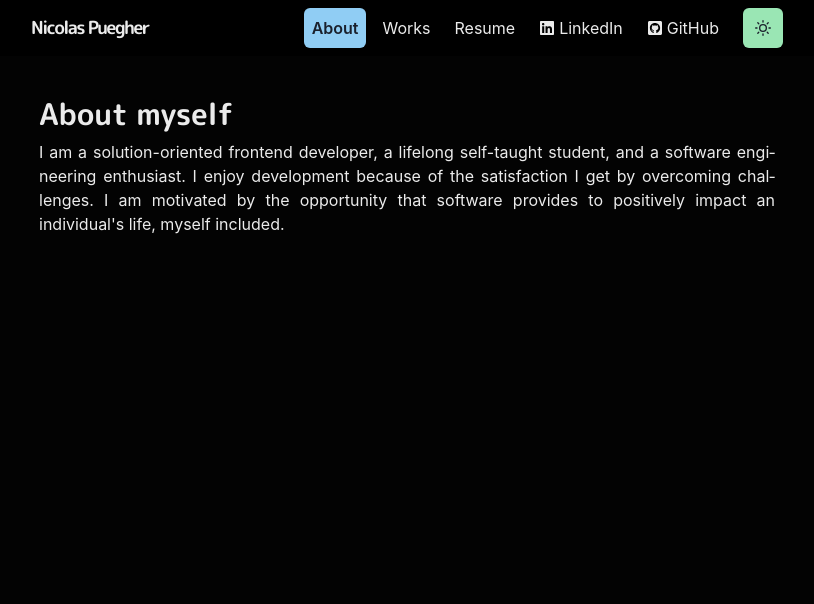
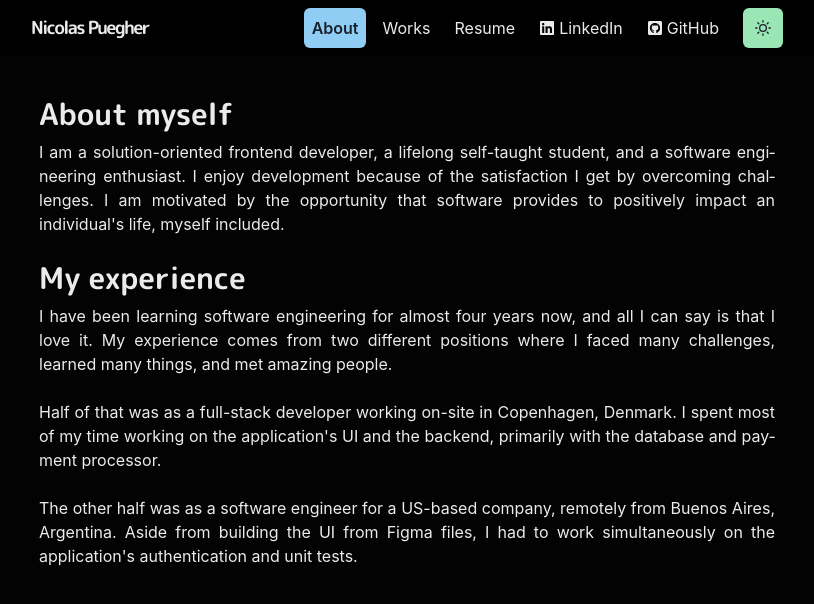
Before and after one commit to nicoPuegher/portfolio, a Next.js app: page /about in a window 1280 px wide. Shown: the top 604 px of the page, without its empty margins (233-1047 px from the left). Built offline with nearby package versions, Linux system fonts and the light colour scheme.

Commit message:
add my experience section in pages/about

```diff
--- a/pages/about.js
+++ b/pages/about.js
@@ -17,6 +17,32 @@ const About = () => {
           impact an individual&apos;s life, myself included.
         </Paragraph>
       </Section>
+
+      <Section delay={0.3}>
+        <Heading as="h3" variant="section-title">
+          My experience
+        </Heading>
+        <Paragraph>
+          I have been learning software engineering for almost four years now,
+          and all I can say is that I love it. My experience comes from two
+          different positions where I faced many challenges, learned many
+          things, and met amazing people.
+        </Paragraph>
+        <br />
+        <Paragraph>
+          Half of that was as a full-stack developer working on-site in
+          Copenhagen, Denmark. I spent most of my time working on the
+          application&apos;s UI and the backend, primarily with the database and
+          payment processor.
+        </Paragraph>
+        <br />
+        <Paragraph>
+          The other half was as a software engineer for a US-based company,
+          remotely from Buenos Aires, Argentina. Aside from building the UI from
+          Figma files, I had to work simultaneously on the application&apos;s
+          authentication and unit tests.
+        </Paragraph>
+      </Section>
     </>
   );
 };
```
